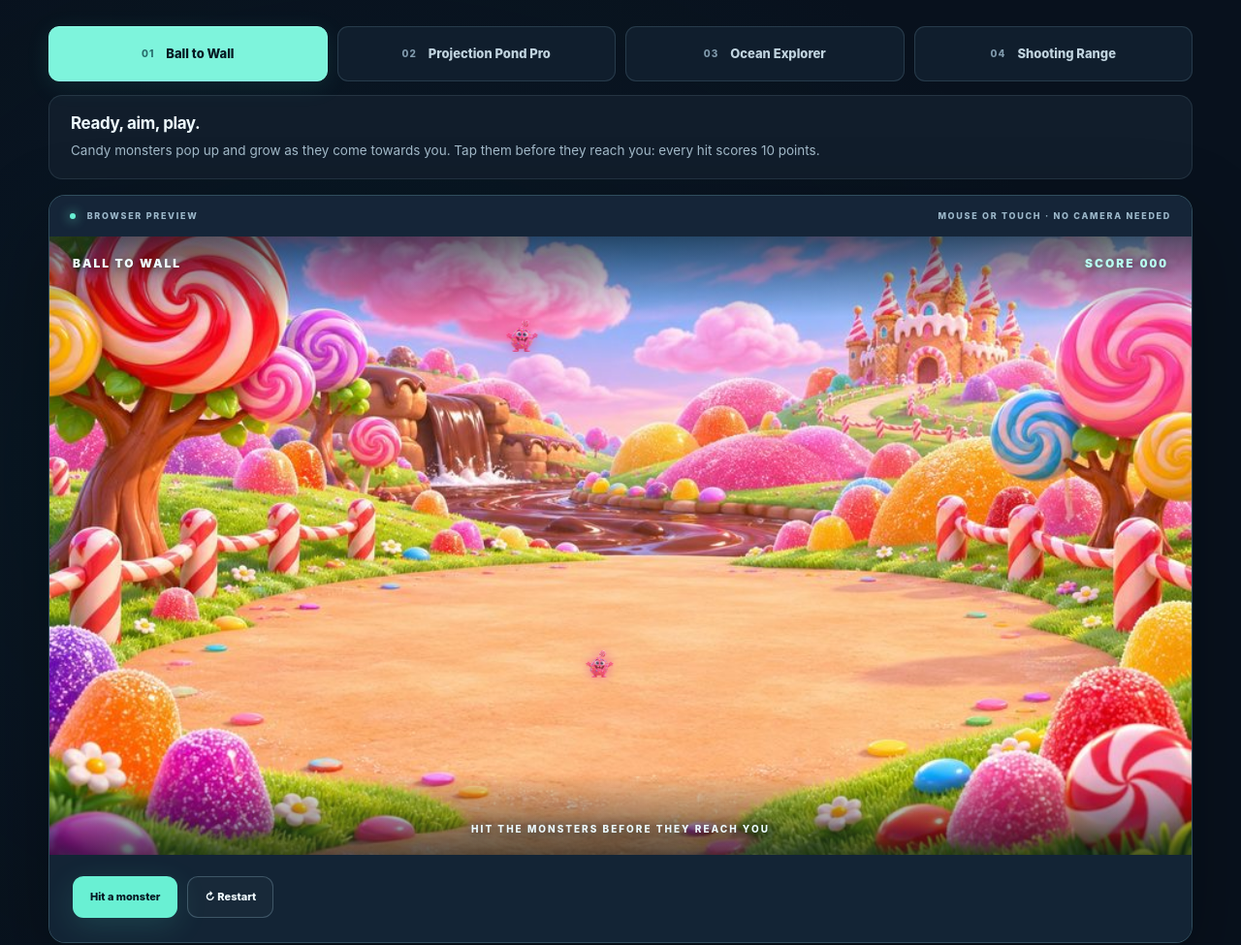
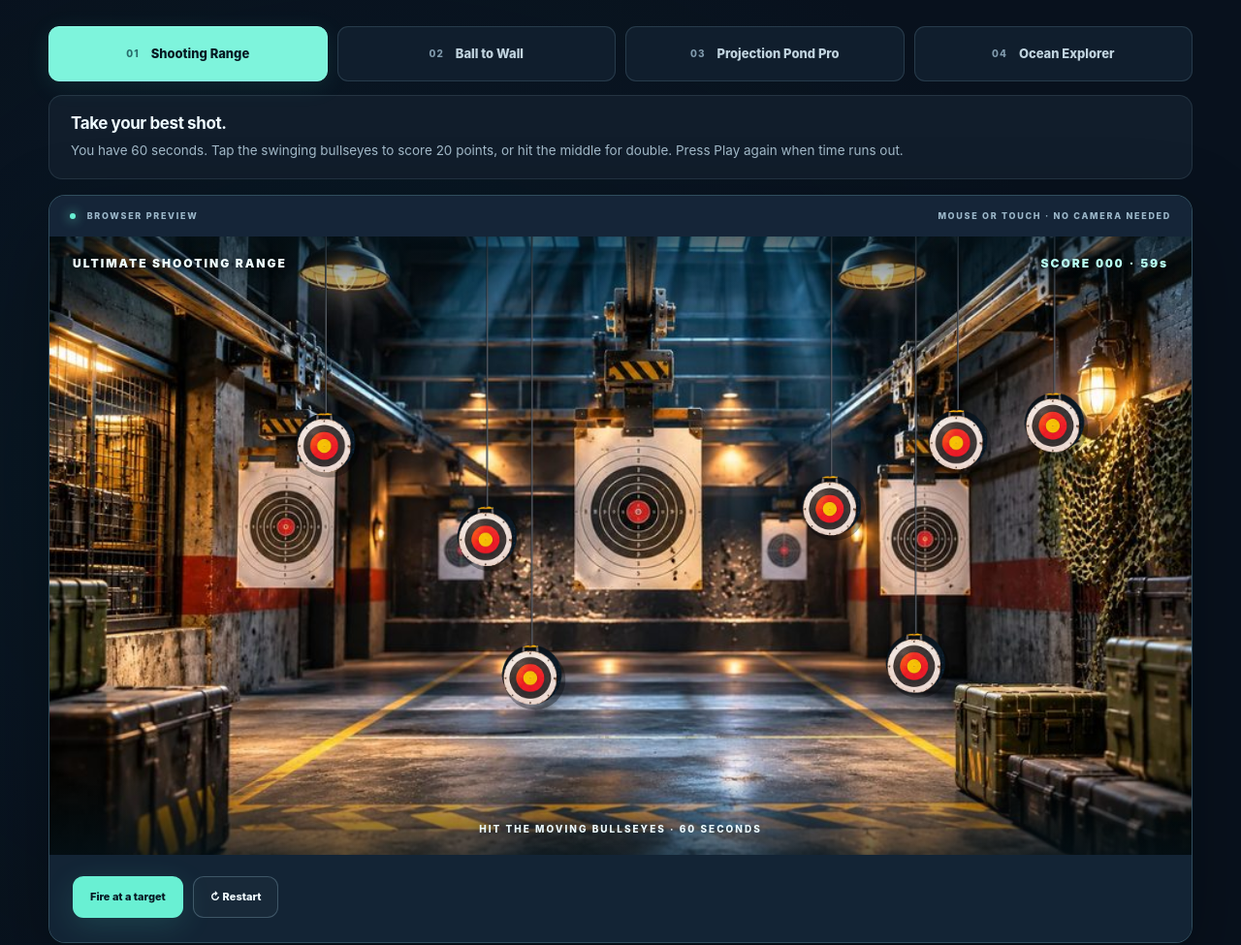
Before and after one commit to interactabuild/interactabuild.github.io, a plain HTML site: page index.html in a window 1280 px wide. Shown: the part 1127-2102 px from the top of the page at 97% size. Drawn offline with Linux system fonts and the light colour scheme; animation ran at ten frames a second.

Commit message:
Have a go: Shooting Range is the first preview and selected by default
Co-Authored-By: Claude Opus 5.5 <noreply@anthropic.com>

```diff
--- a/demos.js
+++ b/demos.js
@@ -27,7 +27,7 @@
     ocean: { name: 'OCEAN EXPLORER', caption: 'TAP THE WATER TO FEED THE FISH', title: 'Discover beneath the surface.', help: 'Tap the water to send out ripples and drop food, and watch the fish swim over to eat it. Tap near the pufferfish to see it puff up.', action: 'Feed the fish', aria: 'Ocean Explorer. Tap the water to make ripples and feed the fish on a coral reef.' },
     range: { name: 'ULTIMATE SHOOTING RANGE', caption: 'HIT THE MOVING BULLSEYES · 60 SECONDS', title: 'Take your best shot.', help: 'You have 60 seconds. Tap the swinging bullseyes to score 20 points, or hit the middle for double. Press Play again when time runs out.', action: 'Fire at a target', aria: 'Ultimate Shooting Range. Hit the moving bullseyes in 60 seconds.' },
   };
-  let mode = 'wall', elapsed = 0, lastTime = 0, frameVisible = true;
+  let mode = 'range', elapsed = 0, lastTime = 0, frameVisible = true;
   // Preview pictures are fetched only once the previews are near the screen, and only
   // for the preview being shown, so opening the page on a phone stays quick.
   const art = { wall: [], pond: [], ocean: [], range: [] };
@@ -1064,7 +1064,7 @@
     }
     requestAnimationFrame(tick);
   }
-  selectGame('wall');
+  selectGame('range');
   resize();
   requestAnimationFrame(tick);
 })();
--- a/index.html
+++ b/index.html
@@ -79,21 +79,21 @@
           </div>
           <p class="demo-guide-note">On your wall, the full versions do the same with a real ball, foam dart or hand, picked up by the camera.</p>
           <div class="demo-switcher" role="tablist" aria-label="Choose a template to try">
-            <button id="demo-tab-wall" type="button" role="tab" aria-selected="true" aria-controls="demo-panel" class="demo-tab is-active" data-demo="wall"><span class="demo-tab-num">01</span><span>Ball to Wall</span></button>
-            <button id="demo-tab-pond" type="button" role="tab" aria-selected="false" aria-controls="demo-panel" tabindex="-1" class="demo-tab" data-demo="pond"><span class="demo-tab-num">02</span><span>Projection Pond Pro</span></button>
-            <button id="demo-tab-ocean" type="button" role="tab" aria-selected="false" aria-controls="demo-panel" tabindex="-1" class="demo-tab" data-demo="ocean"><span class="demo-tab-num">03</span><span>Ocean Explorer</span></button>
-            <button id="demo-tab-range" type="button" role="tab" aria-selected="false" aria-controls="demo-panel" tabindex="-1" class="demo-tab" data-demo="range"><span class="demo-tab-num">04</span><span>Shooting Range</span></button>
+            <button id="demo-tab-range" type="button" role="tab" aria-selected="true" aria-controls="demo-panel" class="demo-tab is-active" data-demo="range"><span class="demo-tab-num">01</span><span>Shooting Range</span></button>
+            <button id="demo-tab-wall" type="button" role="tab" aria-selected="false" aria-controls="demo-panel" tabindex="-1" class="demo-tab" data-demo="wall"><span class="demo-tab-num">02</span><span>Ball to Wall</span></button>
+            <button id="demo-tab-pond" type="button" role="tab" aria-selected="false" aria-controls="demo-panel" tabindex="-1" class="demo-tab" data-demo="pond"><span class="demo-tab-num">03</span><span>Projection Pond Pro</span></button>
+            <button id="demo-tab-ocean" type="button" role="tab" aria-selected="false" aria-controls="demo-panel" tabindex="-1" class="demo-tab" data-demo="ocean"><span class="demo-tab-num">04</span><span>Ocean Explorer</span></button>
           </div>
-          <div class="demo-help demo-help-above" aria-live="polite"><strong id="demo-help-title">Ready, aim, play.</strong><p id="demo-help-text">Candy monsters pop up and grow as they come towards you. Tap them before they reach you: every hit scores 10 points.</p></div>
-          <div id="demo-panel" role="tabpanel" aria-labelledby="demo-tab-wall" tabindex="0" class="demo-console">
+          <div class="demo-help demo-help-above" aria-live="polite"><strong id="demo-help-title">Take your best shot.</strong><p id="demo-help-text">You have 60 seconds. Tap the swinging bullseyes to score 20 points, or hit the middle for double. Press Play again when time runs out.</p></div>
+          <div id="demo-panel" role="tabpanel" aria-labelledby="demo-tab-range" tabindex="0" class="demo-console">
             <div class="demo-console-top"><span><span class="live-dot"></span> BROWSER PREVIEW</span><span>MOUSE OR TOUCH · NO CAMERA NEEDED</span></div>
             <div class="demo-canvas-wrap">
-              <canvas id="experience-canvas" tabindex="0" aria-label="Ball to Wall preview. Click or tap the monsters before they reach you to score points. Keyboard: press Space or Enter to interact.">Your browser needs HTML5 Canvas to show the preview.</canvas>
-              <div class="demo-canvas-chrome"><span id="demo-game-name">BALL TO WALL</span><span id="demo-live-metric" aria-live="polite">SCORE 000</span></div>
-              <div class="demo-overlay-bottom" id="demo-instruction-line">HIT THE MONSTERS BEFORE THEY REACH YOU</div>
+              <canvas id="experience-canvas" tabindex="0" aria-label="Ultimate Shooting Range preview. Click or tap the moving bullseyes to score points. Keyboard: press Space or Enter to interact.">Your browser needs HTML5 Canvas to show the preview.</canvas>
+              <div class="demo-canvas-chrome"><span id="demo-game-name">ULTIMATE SHOOTING RANGE</span><span id="demo-live-metric" aria-live="polite">SCORE 000</span></div>
+              <div class="demo-overlay-bottom" id="demo-instruction-line">HIT THE MOVING BULLSEYES · 60 SECONDS</div>
             </div>
             <div class="demo-console-bottom">
-              <div class="demo-controls"><button id="demo-interact" class="btn btn-primary demo-action-btn" type="button">Hit a monster</button><button id="demo-restart" class="btn btn-secondary demo-reset-btn" type="button">↻ Restart</button></div>
+              <div class="demo-controls"><button id="demo-interact" class="btn btn-primary demo-action-btn" type="button">Fire at a target</button><button id="demo-restart" class="btn btn-secondary demo-reset-btn" type="button">↻ Restart</button></div>
             </div>
           </div>
           <div class="demo-below"><p><span aria-hidden="true">✦</span> Simplified previews made for this website. The full templates have more to them, and run on your wall.</p><a href="#download" class="demo-product-link">Like it? Get the full program <span aria-hidden="true">↗</span></a></div>
```
